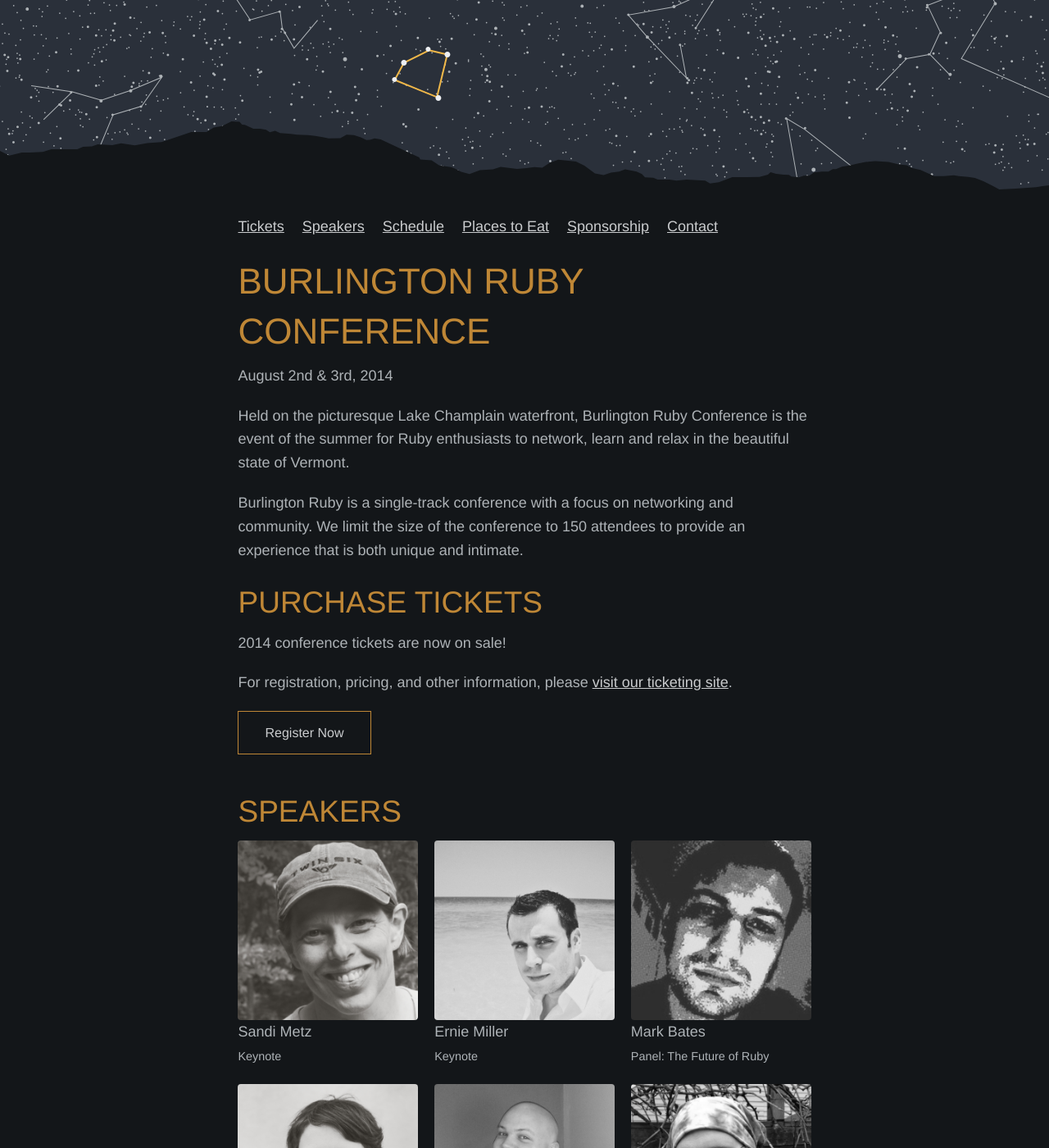
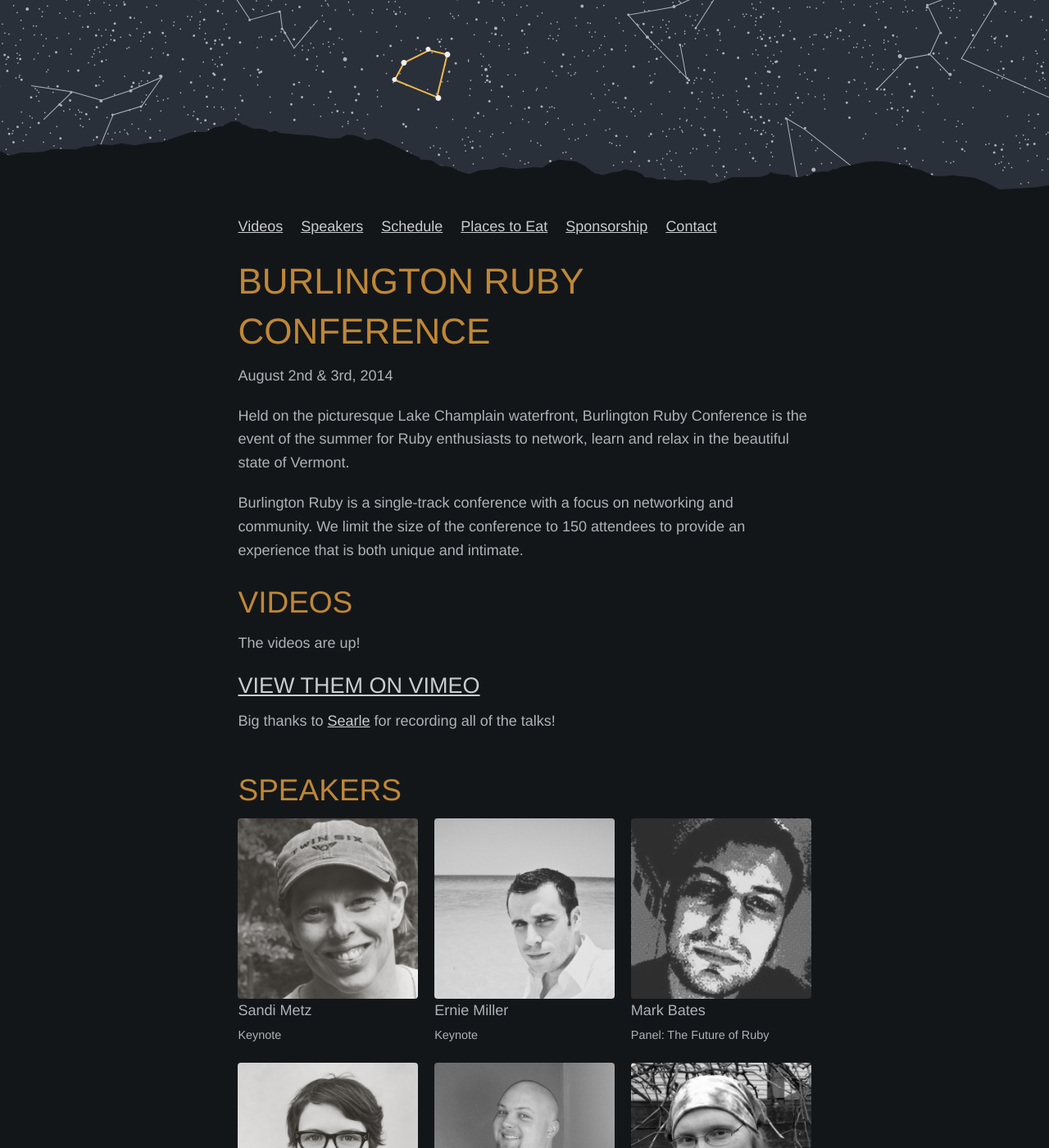
Before and after one commit to burlingtonruby/burlingtonrubyconference2014, a Jekyll site: the page built from index.html, in a window 1280 px wide and 1400 px high. Shown: the whole window at 82% size. Built offline with Jekyll 4.4.1, drawn with Linux system fonts in a browser that asks for light colours.

Commit message:
Add Vimeo album of the talks to the home page.
As we upload videos and add them to the album, folks will be able to see them
from this link. Once all of the talks are uploaded, we can embed them or link to
them from the talk pages if we feel like it.

```diff
--- a/index.html
+++ b/index.html
@@ -8,7 +8,7 @@
 <div class="row">
   <div class="column">
     <ul class="inline-list">
-      <li><a href="#tickets">Tickets</a></li>
+      <li><a href="#videos">Videos</a></li>
       <li><a href="#speakers">Speakers</a></li>
       <li><a href="/schedule.html">Schedule</a></li>
       <li><a href="/food.html">Places to Eat</a></li>
@@ -31,14 +31,16 @@
   </div>
 </div>
 
-<div id="tickets" class="row section">
+<div id="videos" class="row section">
   <div class="column">
-    <h2>Purchase Tickets</h2>
-    <p>2014 conference tickets are now on sale!</p>
-    <p>For registration, pricing, and other information,
-    please <a href="https://ti.to/burlington-ruby/2014-conference">visit our ticketing site</a>.</p>
+    <h2>Videos</h2>
+    <p>The videos are up!</p>
 
-    <a class="button" href="https://ti.to/burlington-ruby/2014-conference">Register Now</a>
+    <h3><a href="https://vimeo.com/album/2996485">View them on
+        Vimeo</a></h3>
+
+    <p>Big thanks to <a href="http://www.searlevideo.com/">Searle</a> for
+    recording all of the talks!</p>
   </div>
 </div>
 
```
